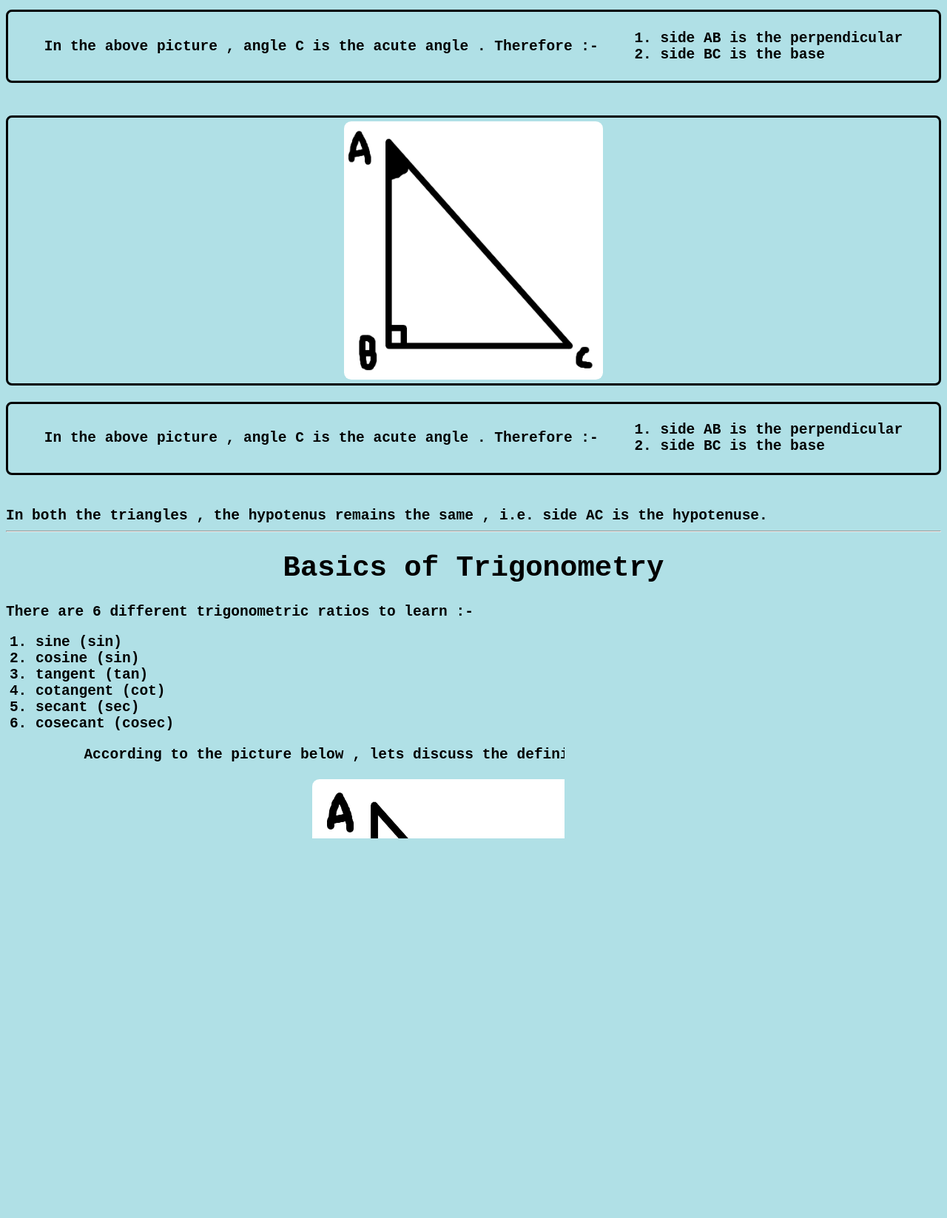
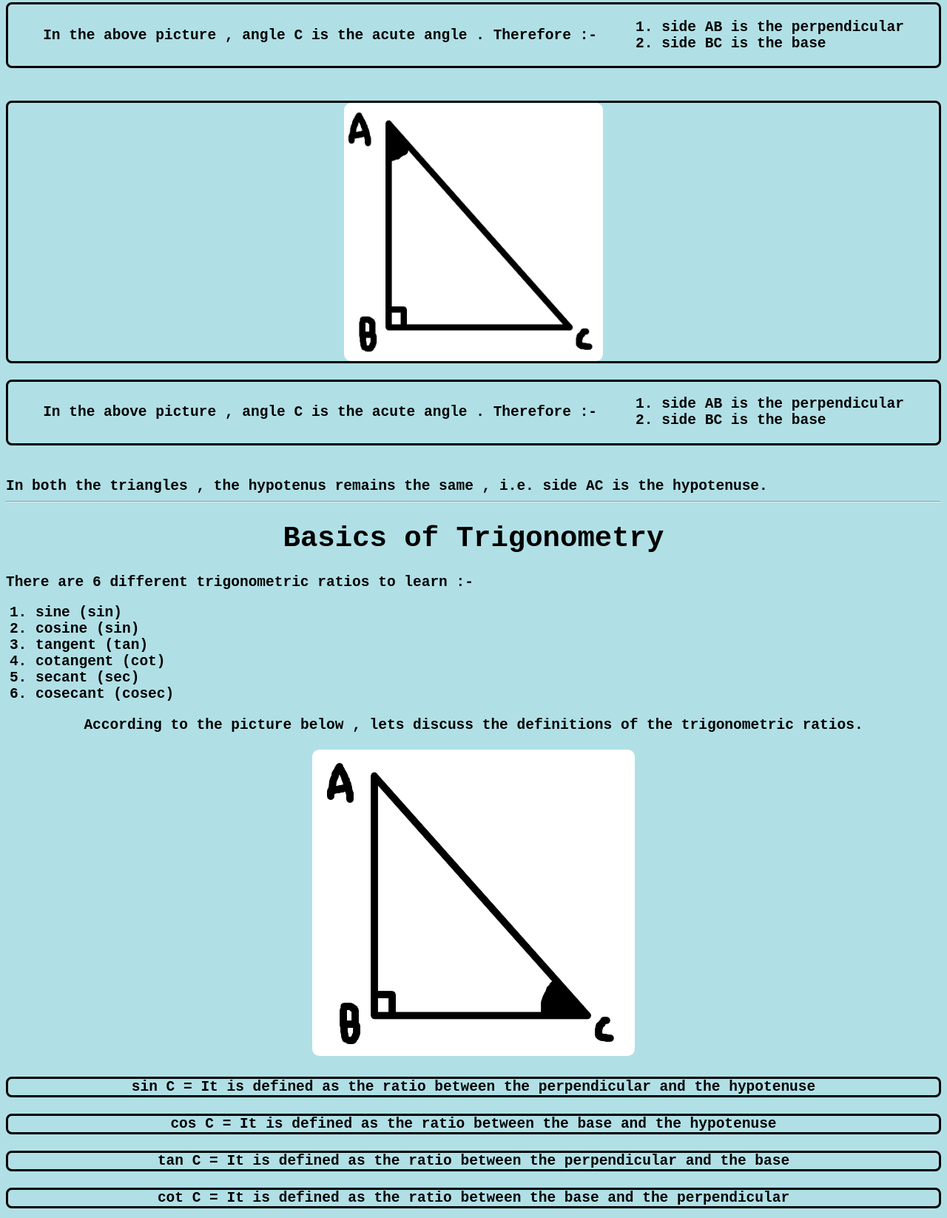
Before and after one commit to yeshwanthvr/HTML-and-CSS, a plain HTML site: page yesh/trigonometry.html in a window 1280 px wide. Shown: the part 1154-2800 px from the top of the page at 74% size. Drawn offline with Linux system fonts and the light colour scheme.

Commit message:
Necessary changes made

```diff
--- a/yesh/css/main.css
+++ b/yesh/css/main.css
@@ -171,7 +171,7 @@ nav a:hover {
 }
 
 .p {
-    font-size: 25px;
+    font-size: 23px;
     font-family:monospace;
 }
 
@@ -255,7 +255,7 @@ img{
     border-radius: 0.5em;
 }
 
-div {
+.abc {
     display: flex;
     flex-direction: row;
     flex-wrap: wrap;
@@ -264,7 +264,6 @@ div {
     align-content: space-around;
     border: 3px solid black;
     border-radius: 8px;
-    padding: 5px;
     align-self: center;
 }
 
@@ -279,7 +278,7 @@ div {
         align-content: space-around;
         align-self: center;
         text-align: center;
-        padding: 15px;
+        padding: 5px;
     }
     img {
         width: 250px;
--- a/yesh/trigonometry.html
+++ b/yesh/trigonometry.html
@@ -39,15 +39,15 @@
         <center><h1>How to find the position of the perpendicular and the base
             using a main acute angle</h1>
         </center>
-        <div><img src="images/image 1.png" width="350"></div> <br>
-        <div>In the above picture , angle C is the acute angle .
+        <div class="abc"><img src="images/image 1.png" width="350"></div> <br>
+        <div class="abc">In the above picture , angle C is the acute angle .
             Therefore :-
             <ol>
                 <li>side AB is the perpendicular</li>
                 <li>side BC is the base</li>
             </ol></div> <br><br>
-        <div> <img src="images/image 2.png" width="350"></div> <br>
-        <div>In the above picture , angle C is the acute angle .
+        <div class="abc"> <img src="images/image 2.png" width="350"></div> <br>
+        <div class="abc">In the above picture , angle C is the acute angle .
             Therefore :-
             <ol>
                 <li>side AB is the perpendicular</li>
@@ -71,16 +71,16 @@
             <img src="images/image 1.png"><br>
         </center>
         <br>
-        <div>sin C = It is defined as the ratio between the perpendicular
+        <div class="abc">sin C = It is defined as the ratio between the perpendicular
             and the hypotenuse</div><br>
-        <div>cos C = It is defined as the ratio between the base and
+        <div class="abc">cos C = It is defined as the ratio between the base and
             the hypotenuse</div><br>
-        <div>tan C = It is defined as the ratio between the perpendicular and the base</div><br>
-        <div>cot C = It is defined as the ratio between the base and the
+        <div class="abc">tan C = It is defined as the ratio between the perpendicular and the base</div><br>
+        <div class="abc">cot C = It is defined as the ratio between the base and the
             perpendicular</div><br>
-        <div>sec C = It is defined as the ratio between the hypotenuse
+        <div class="abc">sec C = It is defined as the ratio between the hypotenuse
             and the base</div><br>
-        <div>cosec C = It is defined as the ratio between the hypotenuse
+        <div class="abc">cosec C = It is defined as the ratio between the hypotenuse
             and the perpendicular</div><br>
         <a href="practisetrigonometry.html"><button class="test">Click here to look at a practise question</button></a>
     </h2>
```
Also changed, not shown: yesh/tribute_page.html (+1 -1 lines).
